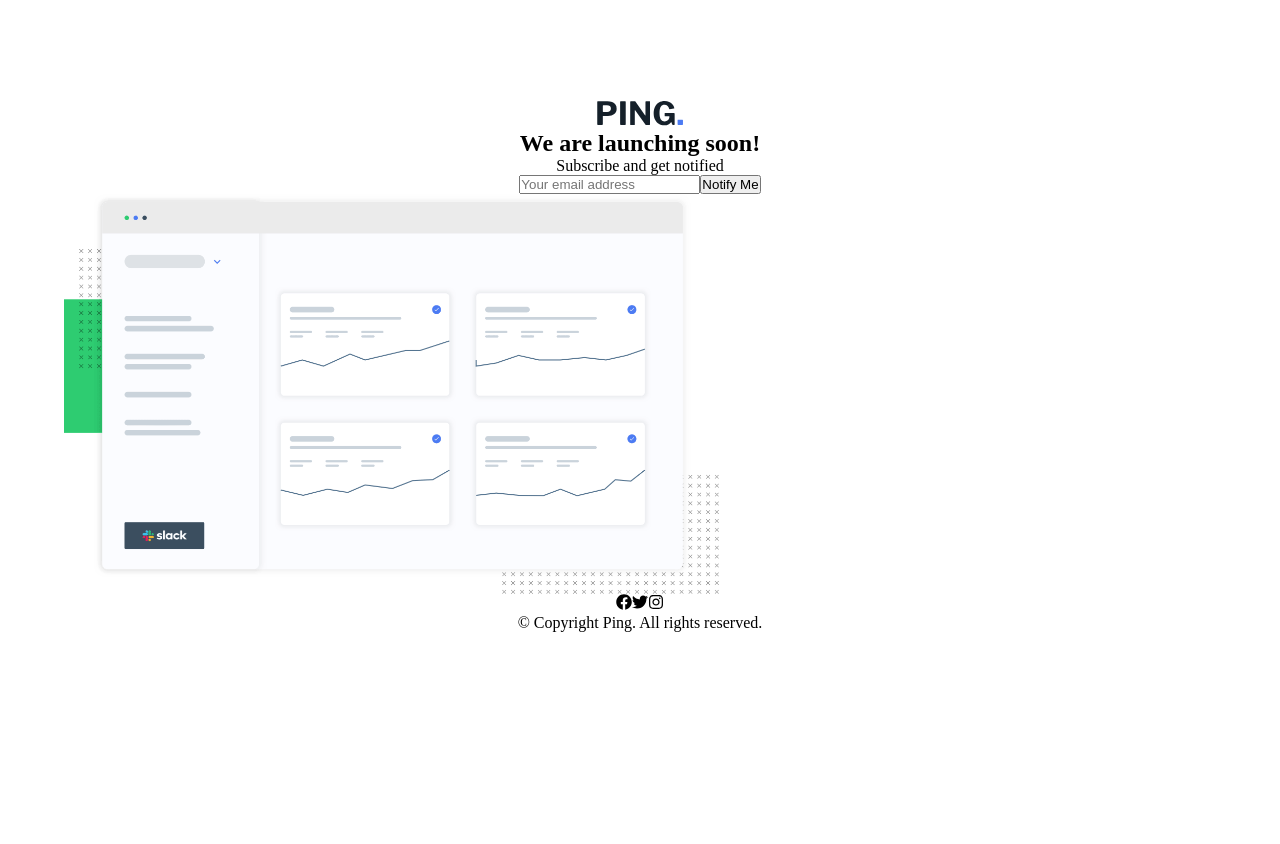
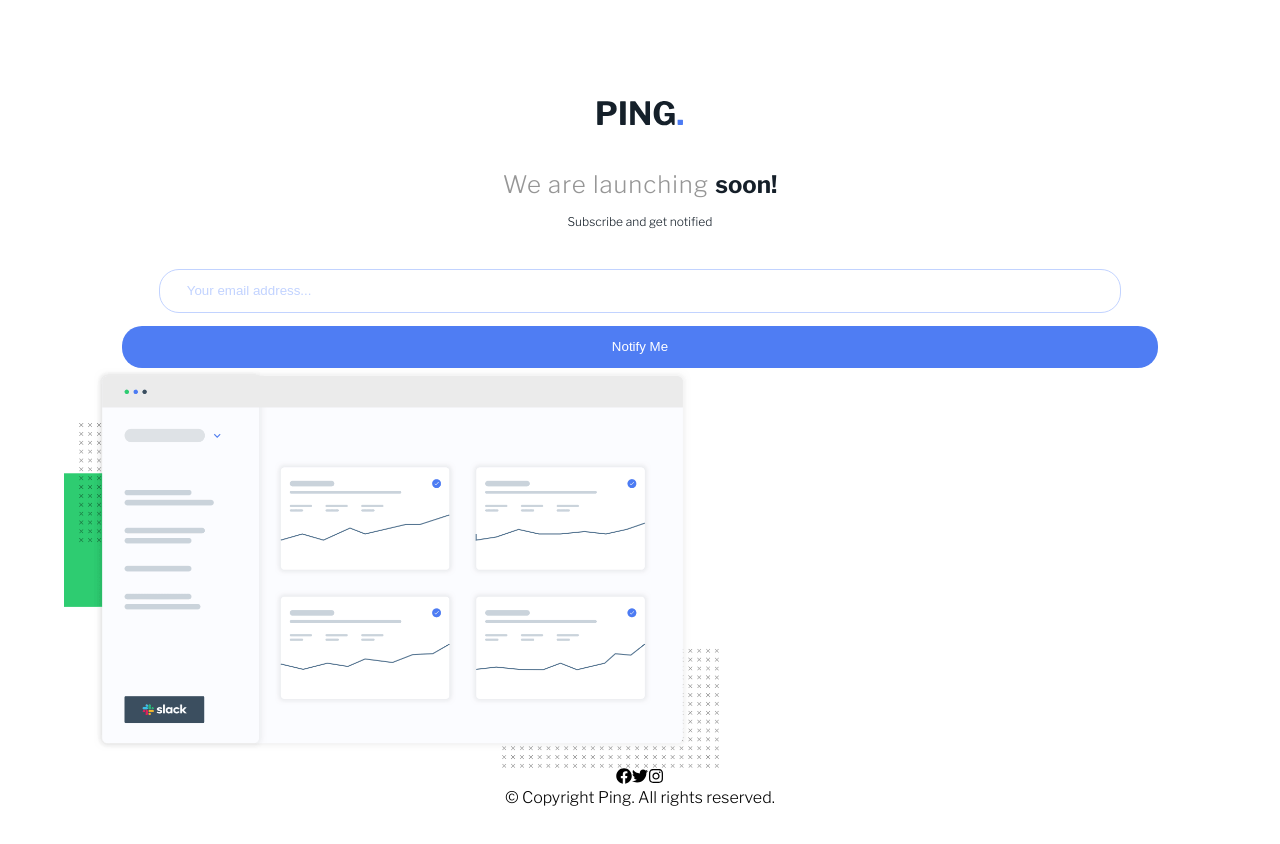
Before and after one commit to OscarAnillo/ping-single-column-fe, a React (Create React App) app: page / in a window 1280 px wide. Shown: the top 844 px of the page. Built offline with nearby package versions, Linux system fonts and the light colour scheme.

Commit message:
add styles for text-component

```diff
--- a/src/App.css
+++ b/src/App.css
@@ -1,3 +1,5 @@
+@import url('https://fonts.googleapis.com/css2?family=Libre+Franklin:wght@300;600;700&display=swap');
+
 * {
   margin: 0;
   padding: 0;
@@ -6,11 +8,60 @@
 .App {
   text-align: center;
   height: 100vh;
+  font-family: 'Libre Franklin', sans-serif;
   position: relative;
 }
 .container {
   width: 90%;
   margin: 100px auto;
+}
+
+/* Text component */
+.text {
+  width: 90%;
+  margin: auto;
+}
+.text img {
+  padding-bottom: 40px;
+}
+.text div h1 {
+  font-weight: 300;
+  color: hsl(0, 0%, 59%);
+  letter-spacing: 1px;
+  padding-bottom: 15px;
+}
+
+.text div span {
+  font-weight: 700;
+  color: hsl(209, 33%, 12%);
+  letter-spacing: 0px;
+}
+.text div p {
+  color: hsl(209, 33%, 12%);
+  font-size: 12px;
+  padding-bottom: 40px;
+}
+
+.text form input {
+  width: 90%;
+  border: 1px solid hsl(223, 100%, 88%);
+  border-radius: 20px;
+  padding: 1em;
+  margin-bottom: 1em;
+}
+
+.text form input::placeholder {
+  color: hsl(223, 100%, 88%);
+  padding: 0 1em;
+}
+
+.text form button {
+  width: 100%;
+  border: none;
+  border-radius: 20px;
+  padding: 1em;
+  background-color: hsl(223, 87%, 63%);
+  color: #fff;
 }
 
 .img-bg {
--- a/src/App.js
+++ b/src/App.js
@@ -1,8 +1,8 @@
-
-import './App.css';
 import ImageComponent from './components/image-component';
 import SocialsComponent from './components/socials-component';
 import TextComponent from './components/text-component';
+
+import './App.css';
 
 function App() {
   return (
--- a/src/components/text-component.js
+++ b/src/components/text-component.js
@@ -7,7 +7,7 @@ export default function TextComponent(){
                 <p>Subscribe and get notified</p>
             </div>
             <form>
-                <input type="text" placeholder="Your email address" />
+                <input type="text" placeholder="Your email address..." />
                 <button>Notify Me</button>
             </form>
         </section>
```
Also changed, not shown: src/components/socials-component.js (line endings or trailing spaces).
